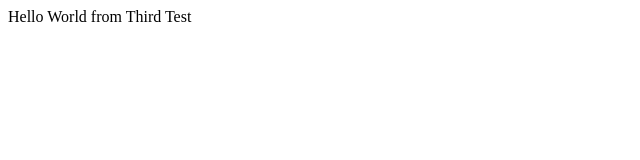
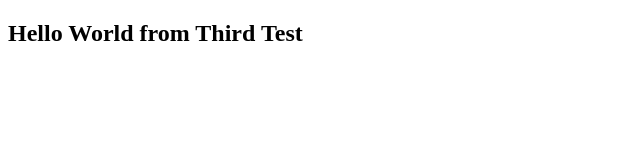
Before and after one commit to zd2c06/thirdTest, a plain HTML site: page index.html in a window 1280 px wide. Shown: the whole page, without its empty margins (0-640 px from the left). Drawn offline with Linux system fonts and the light colour scheme.

Commit message:
h2タグをつけた

```diff
--- a/index.html
+++ b/index.html
@@ -5,6 +5,6 @@
     <title>Third Test</title>
 </head>
 <body>
-    Hello World from Third Test
+    <h2>Hello World from Third Test</h2>
 </body>
 </html>
```
